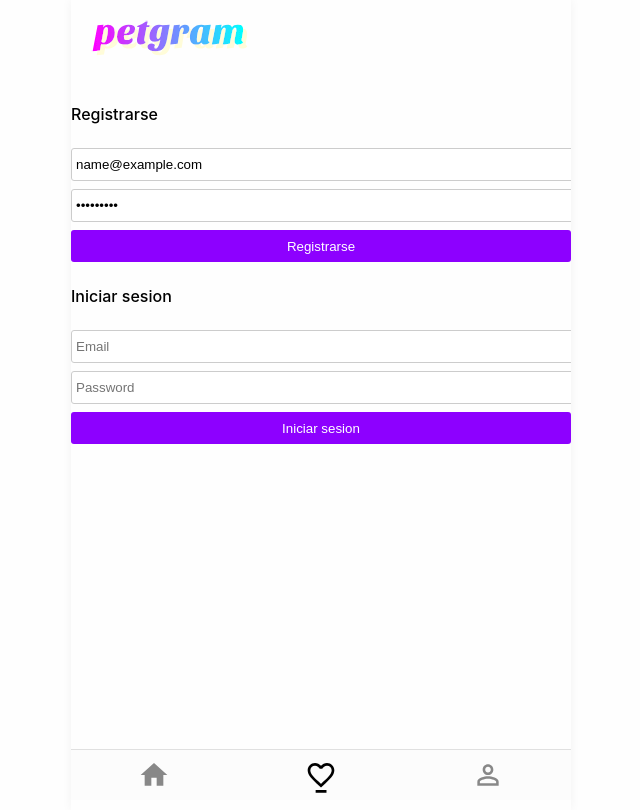
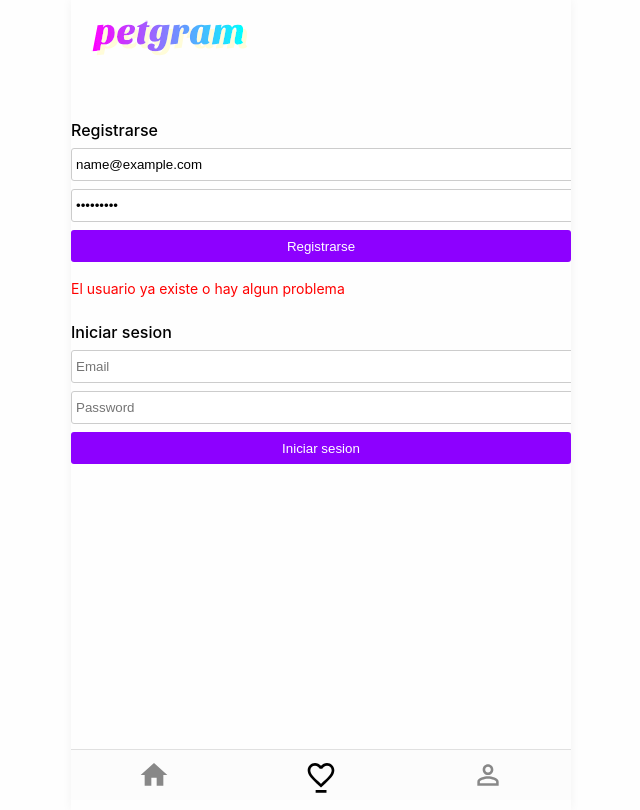
Before and after one commit to mauriciobrito7/petgram, a React (Create React App) app: page /favs in a window 1280 px wide. Both pictures are taken after typing "name@example.com", "Sample123" into the empty fields and a click on the button "Registrarse". Shown: the whole page, without its empty margins (319-959 px from the left). Built offline with nearby package versions, Linux system fonts and the light colour scheme; no server answers.

Commit message:
handle loading state and error message

```diff
--- a/src/components/UserForm/UserForm.component.jsx
+++ b/src/components/UserForm/UserForm.component.jsx
@@ -1,9 +1,9 @@
 import React from 'react'
 
 import { useInputValue } from '../../hooks/useInputValue.hook'
-import { Form, Input, Button, Title } from './UserForm.styles'
+import { Form, Input, Button, Title, Error } from './UserForm.styles'
 
-export const UserForm = ({ onSubmit, title }) => {
+export const UserForm = ({ onSubmit, title, error, disabled }) => {
 
   const email = useInputValue('')
   const password = useInputValue('')
@@ -18,13 +18,15 @@
 
   return  (
   <>
-    <Title>{title}</Title>
-    <Form onSubmit={handleSubmit}>
-      <Input placeholder='Email' {...email} type="email"/>
-      <Input placeholder='Password' {...password}  type="password"/>
+    <Form disabled={disabled} onSubmit={handleSubmit}>
+      <Title>{title}</Title>
+      <Input disabled={disabled} placeholder='Email' {...email} type="email"/>
+      <Input disabled={disabled} placeholder='Password' {...password}  type="password"/>
 
-      <Button>{title}</Button>
+      <Button disabled={disabled}>{title}</Button>
     </Form>
+
+    {error && <Error>{error}</Error>}
   </>
   )
 }
--- a/src/components/UserForm/UserForm.styles.js
+++ b/src/components/UserForm/UserForm.styles.js
@@ -22,6 +22,9 @@
   display: block;
   width: 100%;
   text-align: center;
+  &[disabled] {
+    opacity: .3
+  }
 `
 
 export const Title = styled.h2`
@@ -29,3 +32,8 @@
   font-weight: 500;
   padding: 8px 0;
 `
+
+export const Error = styled.span`
+  color: red;
+  font-size: 14px;
+`
--- a/src/pages/NotRegisteredUser.jsx
+++ b/src/pages/NotRegisteredUser.jsx
@@ -11,13 +11,15 @@
           <>
             <RegisterMutation>
               {
-                (register) => {
+                (register, { data, loading, error }) => {
                   const onSubmit = ({ email, password }) => {
                     const input  = { email, password }
                     const variables = { input }
                     register({ variables }).then(activateAuth)
                   }
-                  return <UserForm onSubmit={onSubmit} title='Registrarse' />
+                  const errorMsg = error && 'El usuario ya existe o hay algun problema'
+
+                  return <UserForm disabled={loading} error={errorMsg} onSubmit={onSubmit} title='Registrarse' />
                 }
               }
             </RegisterMutation>
```
